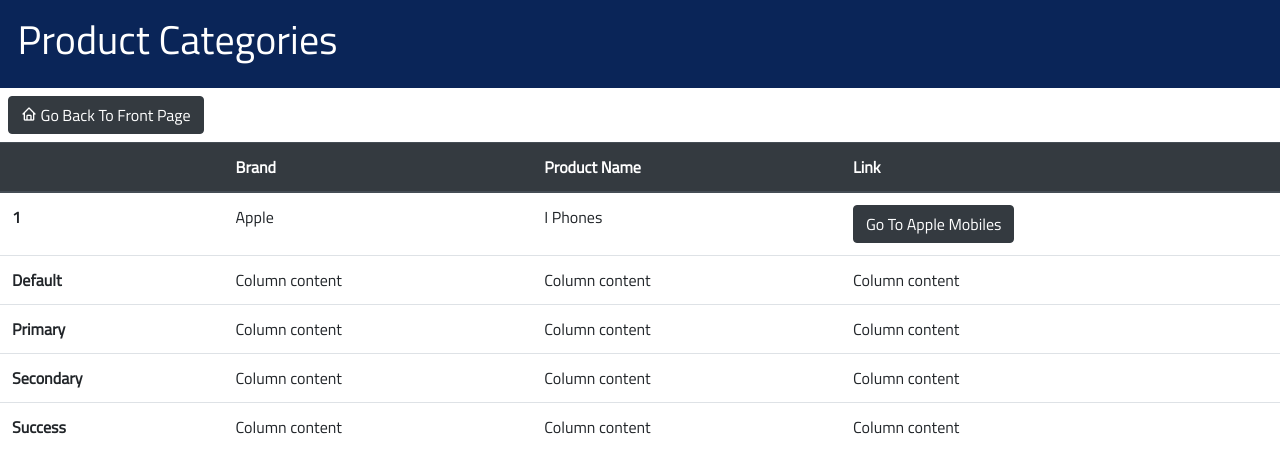
After one commit to afraj18/Add-to-Cart, a PHP site: page /MobilePhone/ProductCat.php in a window 1280 px wide. The commit adds this page. Shown: the top 473 px of the page. Run offline with PHP 8.4, Linux system fonts and the light colour scheme; some libraries are stand-ins or nearby versions.

Commit message:
June 10th Mid-Nyt

```diff
--- /dev/null
+++ b/MobilePhone/ProductCat.php
@@ -0,0 +1,53 @@
+<?php include('../dbh/config.php');
+ ?>
+<!DOCTYPE html>
+<html>
+<head>
+    <?php include('../head.php');?>
+
+<!-- navbarStart -->
+<div class="text-white py-3" style="background-color: #0A2558;">
+        <h1>&nbsp;&nbsp;Product Categories</h1>
+    </div>
+        <a href="../index.php" class="btn btn-dark btn-md m-2"><i class='bx bx-home' style='color:#ffffff'  ></i> Go Back To Front Page</a>
+<!-- navBar End -->
+<table class="table table-hover">
+  <thead>
+    <tr class="thead-dark">
+      <th scope="col"></th>
+      <th scope="col">Brand </th>
+      <th scope="col">Product Name</th>
+      <th scope="col">Link</th>
+    </tr>
+  </thead>
+  <tbody>
+    <tr class="table">
+      <th scope="row">1</th>
+      <td>Apple</td>
+      <td>I Phones</td>
+      <td><a href="AppleMob.php" class="btn btn-dark btn-md">Go To Apple Mobiles<a></td>
+    </tr>
+    <tr>
+      <th scope="row">Default</th>
+      <td>Column content</td>
+      <td>Column content</td>
+      <td>Column content</td>
+    </tr>
+    <tr class="table">
+      <th scope="row">Primary</th>
+      <td>Column content</td>
+      <td>Column content</td>
+      <td>Column content</td>
+    </tr>
+    <tr class="table">
+      <th scope="row">Secondary</th>
+      <td>Column content</td>
+      <td>Column content</td>
+      <td>Column content</td>
+    </tr>
+    <tr class="table">
+      <th scope="row">Success</th>
+      <td>Column content</td>
+      <td>Column content</td>
+      <td>Column content</td>
+    </tr>
--- a/MobilePhone/Redmi.php
+++ b/MobilePhone/Redmi.php
@@ -8,7 +8,7 @@
                 <img src="images/'.$row['PIC'].'" alt="" class="image-responsive" height="60%" width="75%"> <br><br>
                 <p><strong>'.$row['PNAME'].'</strong></p>
                 <h6>USD . '.$row['PRICE'].'</h6>
-                <p><a href="view.php?id='.$row['ID'].'" class="btn btn-dark">View Item</a></p>
+                <p><a href="view.php?id='.$row['ID'].'" class="btn btn-dark form-control mb-5">View Item</a></p>
             </div>';
         }
     }
--- a/css/main.css
+++ b/css/main.css
@@ -1,3 +1,4 @@
 body {
   font-family: "Titillium Web", sans-serif;
+
 }
```
Also changed, not shown: MobilePhone/AppleMob.php (+21 -5 lines), MobilePhone/SamsungMob.php (+4 -3 lines), MobilePhone/mobile.php (+16 -2 lines), headerpage.php (+3 -14 lines), index.php (+4 -4 lines), navbar.php (+8 -9 lines), view.php (+8 -2 lines), viewcart.php (+10 -4 lines), wishList.php (added, +71 -0 lines), 1 other file.
